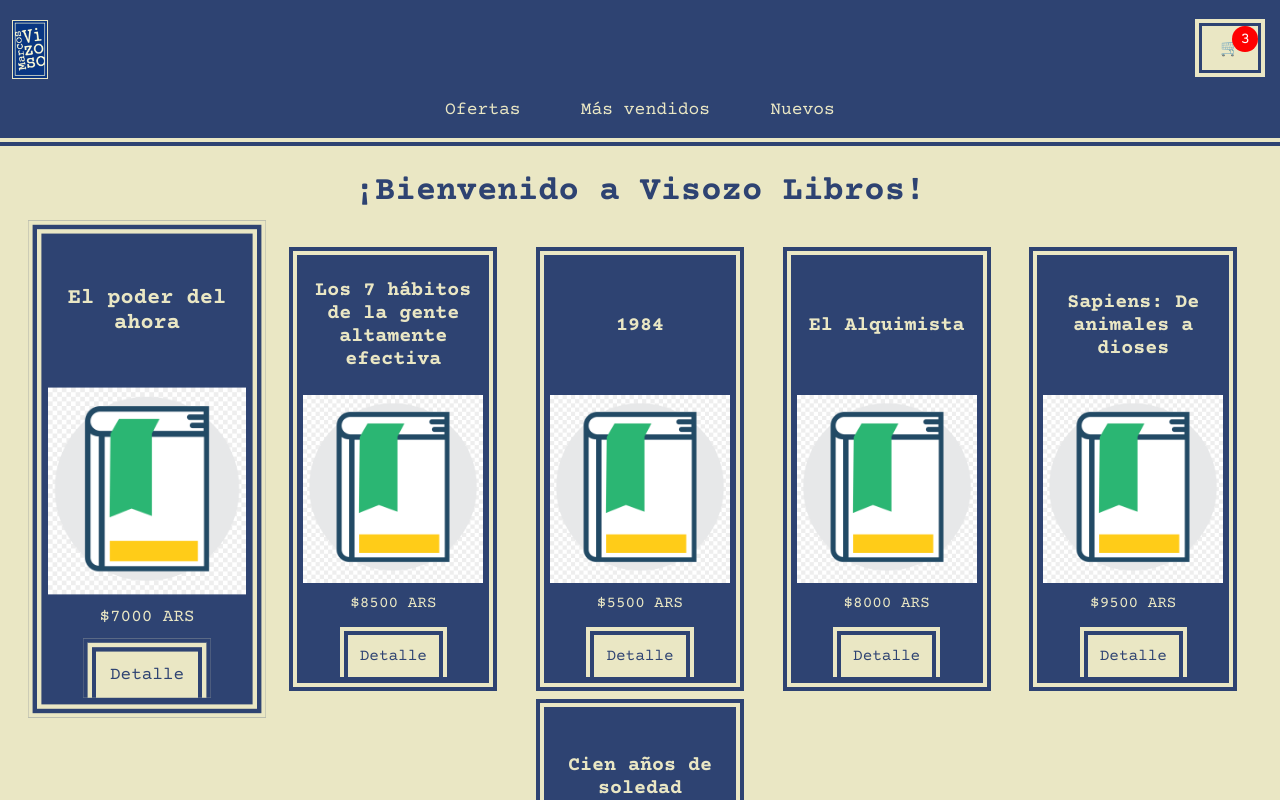
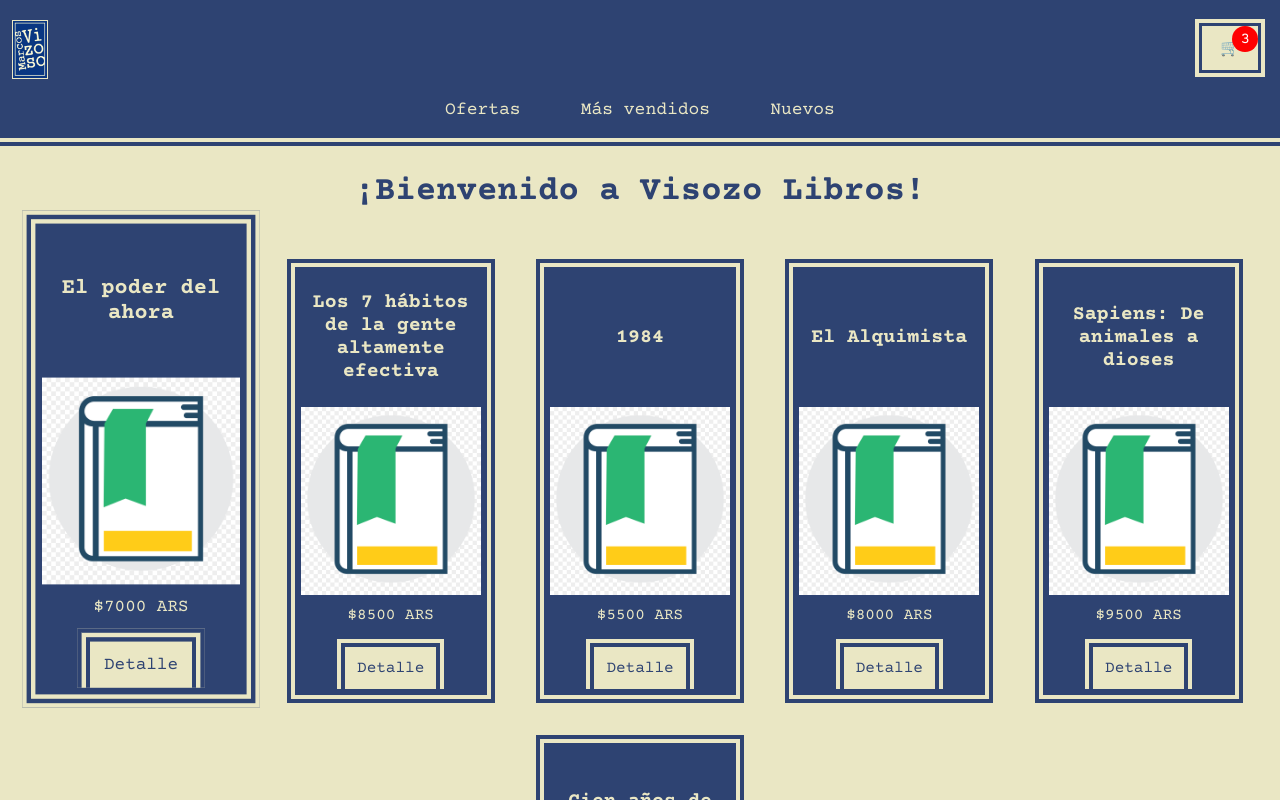
Before and after one commit to ker-u/NavegaLasRutas-Gomez, a React (Vite) app: page / in a window 1280 px wide. In both pictures the pointer is over the element 146 px from the left and 469 px from the top of the page. Shown: the top 800 px of the page. Built offline with nearby package versions, Linux system fonts and the light colour scheme.

Commit message:
Se reajustó la posición y animación de las cards de productos

```diff
--- a/src/components/ItemList.jsx
+++ b/src/components/ItemList.jsx
@@ -1,7 +1,7 @@
 import "../css/ItemList.css"
 import Item from './Item';
 
-const ItemList = ({data}) => {
+function ItemList({data}) {
   return (
     <section class="item-list">
         {data.map((prod)=> <Item key={prod.id} prod={prod}/>)}
--- a/src/css/Item.css
+++ b/src/css/Item.css
@@ -3,13 +3,14 @@
   width: 192px;
   background-color: #2e4372;
   border: double #eae7c4 12px;
+  margin: 12px 8px;
   place-items: center;
   display: grid;
   grid-template-columns: 1fr;
   grid-template-rows: 140px 1fr 40px;
 }
 .item:hover {
-  transform: scale(1.1);
+  transform: scale(1.1) translateY(-20px);
 }
 .item h3 {
   color: #eae7c4;
```
